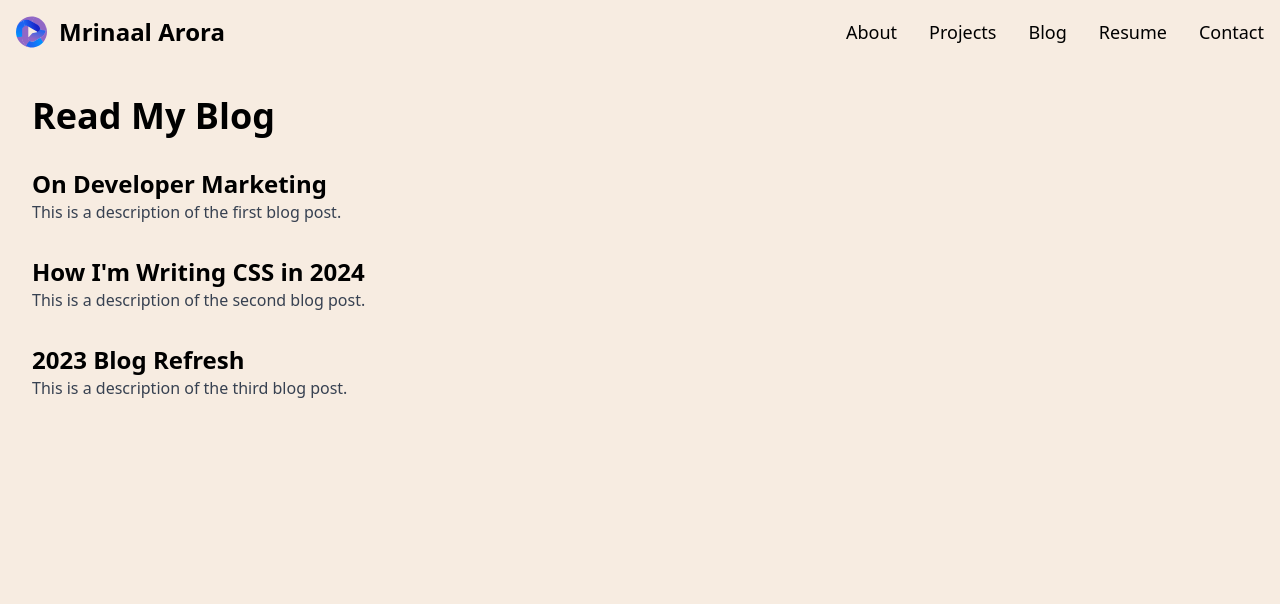
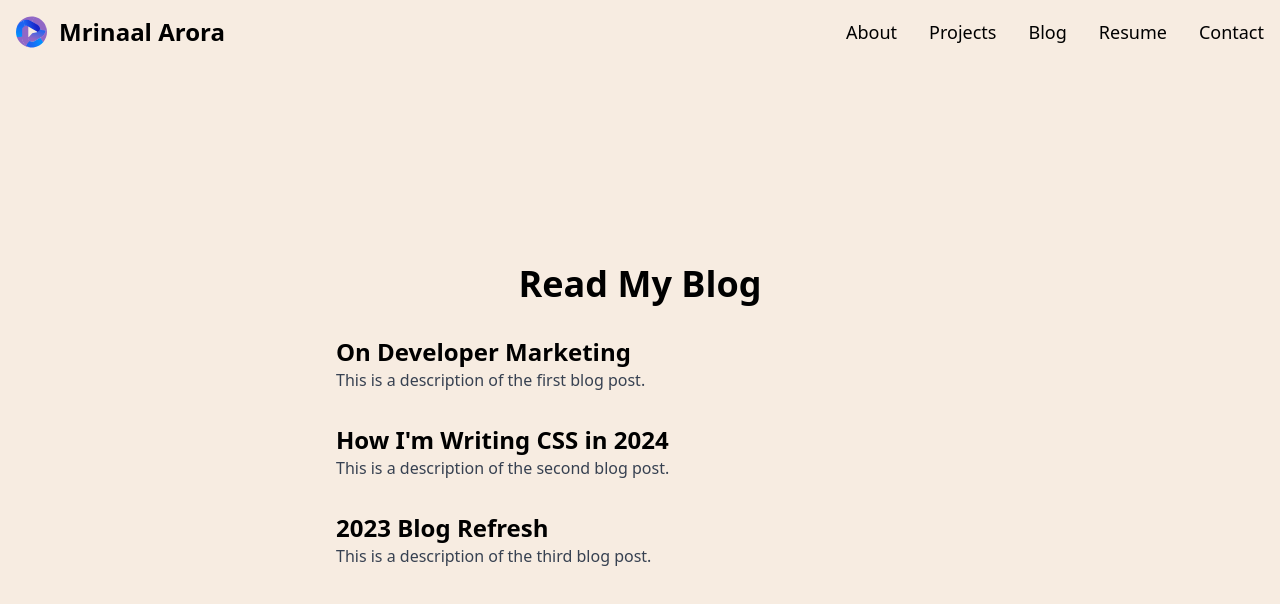
Before and after one commit to aroramrinaal/my-portfolio, a Next.js app: page /blog in a window 1280 px wide. Shown: the top 604 px of the page. Built offline with nearby package versions, Linux system fonts and the light colour scheme.

Commit message:
refactor: Update blog page layout and styling

```diff
--- a/src/pages/blog/index.tsx
+++ b/src/pages/blog/index.tsx
@@ -1,6 +1,7 @@
 import React from 'react';
 import Link from 'next/link';
 import Navbar from '@/components/Navbar';
+
 
 interface BlogPost {
   id: string;
@@ -18,8 +19,9 @@ const Blog: React.FC = () => {
   return (
     <div className="flex flex-col min-h-screen bg-linen">
       <Navbar />
-      <div className="flex-grow p-8">
-        <h1 className="text-4xl font-bold mb-8">Read My Blog</h1>
+      <div className="flex flex-grow items-center justify-center">
+        <div className="p-8 max-w-2xl w-full">
+          <h1 className="text-4xl font-bold mb-8 text-center">Read My Blog</h1>
           <ul>
             {blogPosts.map((post) => (
               <li key={post.id} className="mb-8">
@@ -34,6 +36,7 @@ const Blog: React.FC = () => {
           </ul>
         </div>
       </div>
+    </div>
   );
 };
 
```
Lines whose indentation alone changed are shown as unchanged.
